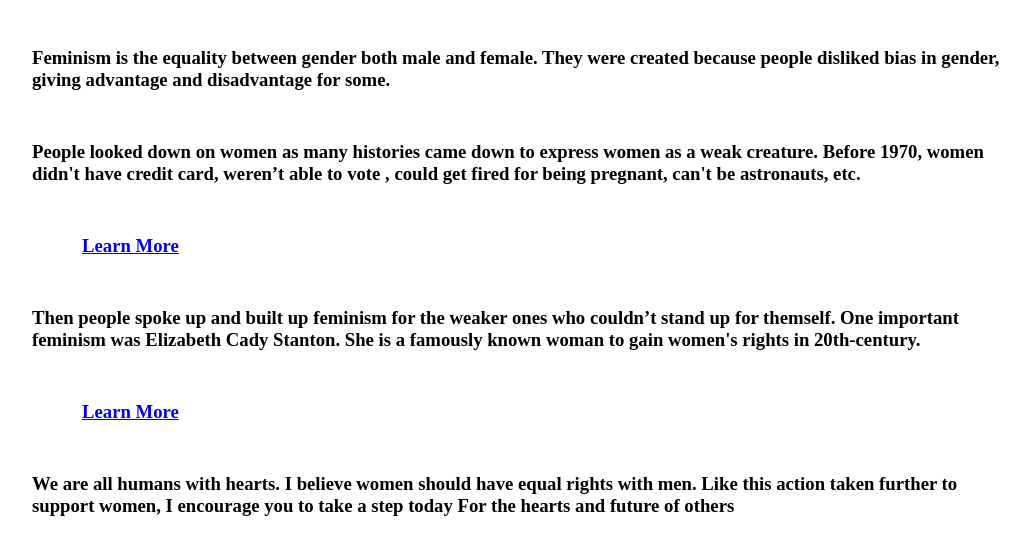
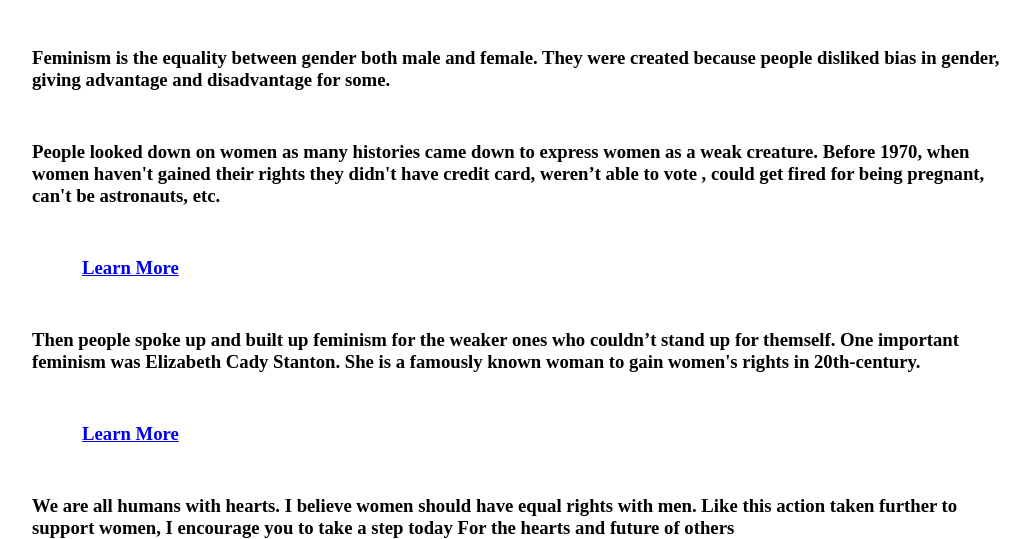
Before and after one commit to mskwon06/mskwon06.github.io, a plain HTML site: page index.html in a window 1280 px wide. Shown: the part 403-942 px from the top of the page, without its empty margins (118-1148 px from the left). Before the commit the page ends 920 px from the top, so only its background shows below. Drawn offline with Linux system fonts and the light colour scheme.

Commit message:
Update index.html

```diff
--- a/index.html
+++ b/index.html
@@ -8,7 +8,7 @@
 <h3>Feminism is the equality between gender both male and female. They were created because people disliked bias in gender, giving advantage and disadvantage for some.</h3>
 
 <h3/>People looked down on women as many histories came down to express women as a weak creature.
-Before 1970, women didn't have credit card, weren’t able to vote , could get fired for being pregnant, can't be astronauts, etc.<h3>
+Before 1970, when women haven't gained their rights they didn't have credit card, weren’t able to vote , could get fired for being pregnant, can't be astronauts, etc.<h3>
 
 
 <h3><a href="https://historycollection.com/40-basic-rights-women-did-not-have-until-the-1970s/13/<h3>">Learn More</a>
```
